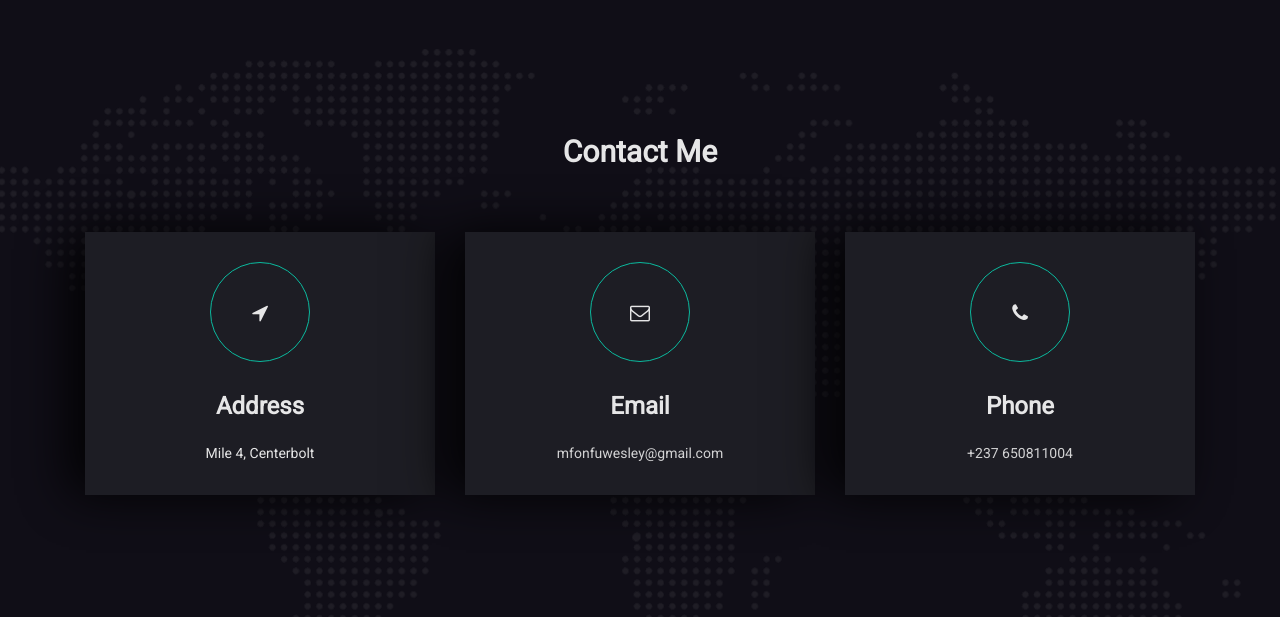
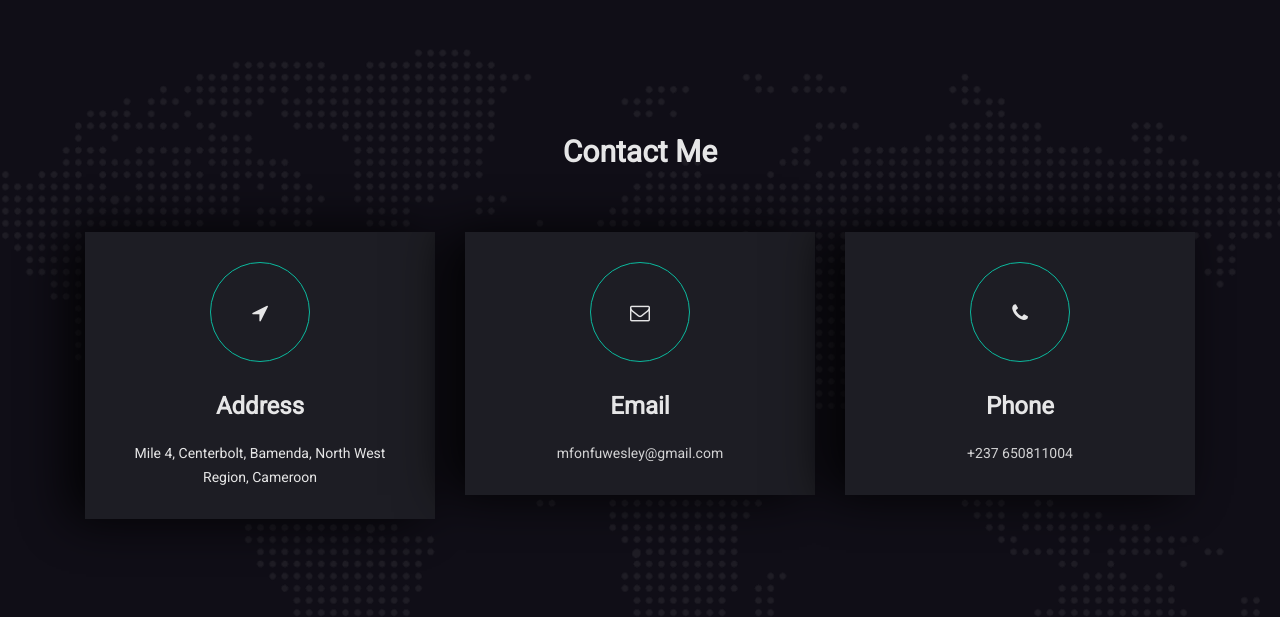
Before and after one commit to weslife911/my_portfolio, a plain HTML site: page index.html in a window 1280 px wide. Shown: the part 4860-5477 px from the top of the page. Drawn offline with Linux system fonts and the light colour scheme; some packages are replaced by stand-ins of ours.

Commit message:
modified location

```diff
--- a/index.html
+++ b/index.html
@@ -709,7 +709,7 @@
                                         <div class="each-info">
                                             <h4>Address</h4>
                                             <address>
-                                                Mile 4, Centerbolt
+                                                Mile 4, Centerbolt, Bamenda, North West Region, Cameroon
                                             </address>
                                         </div>
                                     </div>
```
